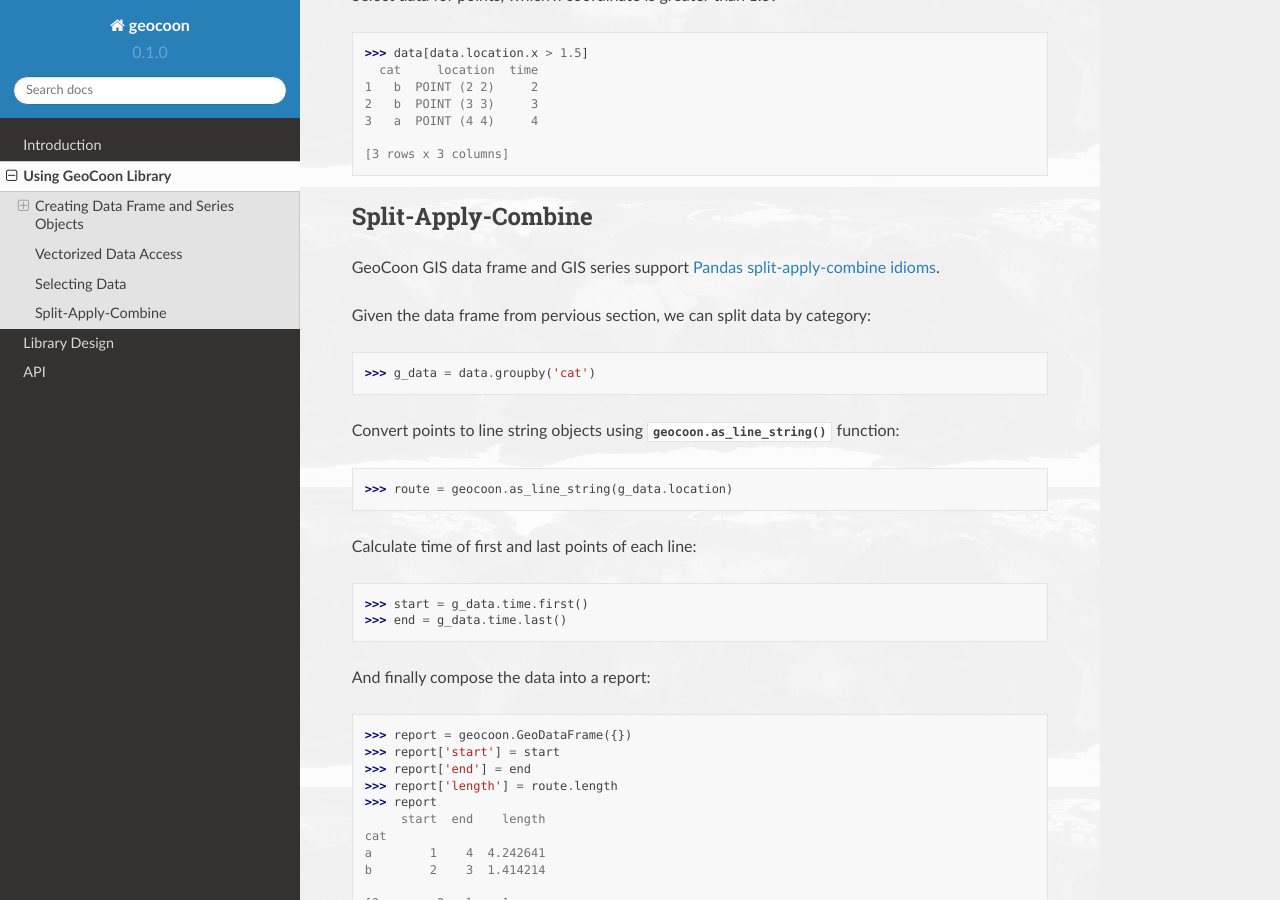
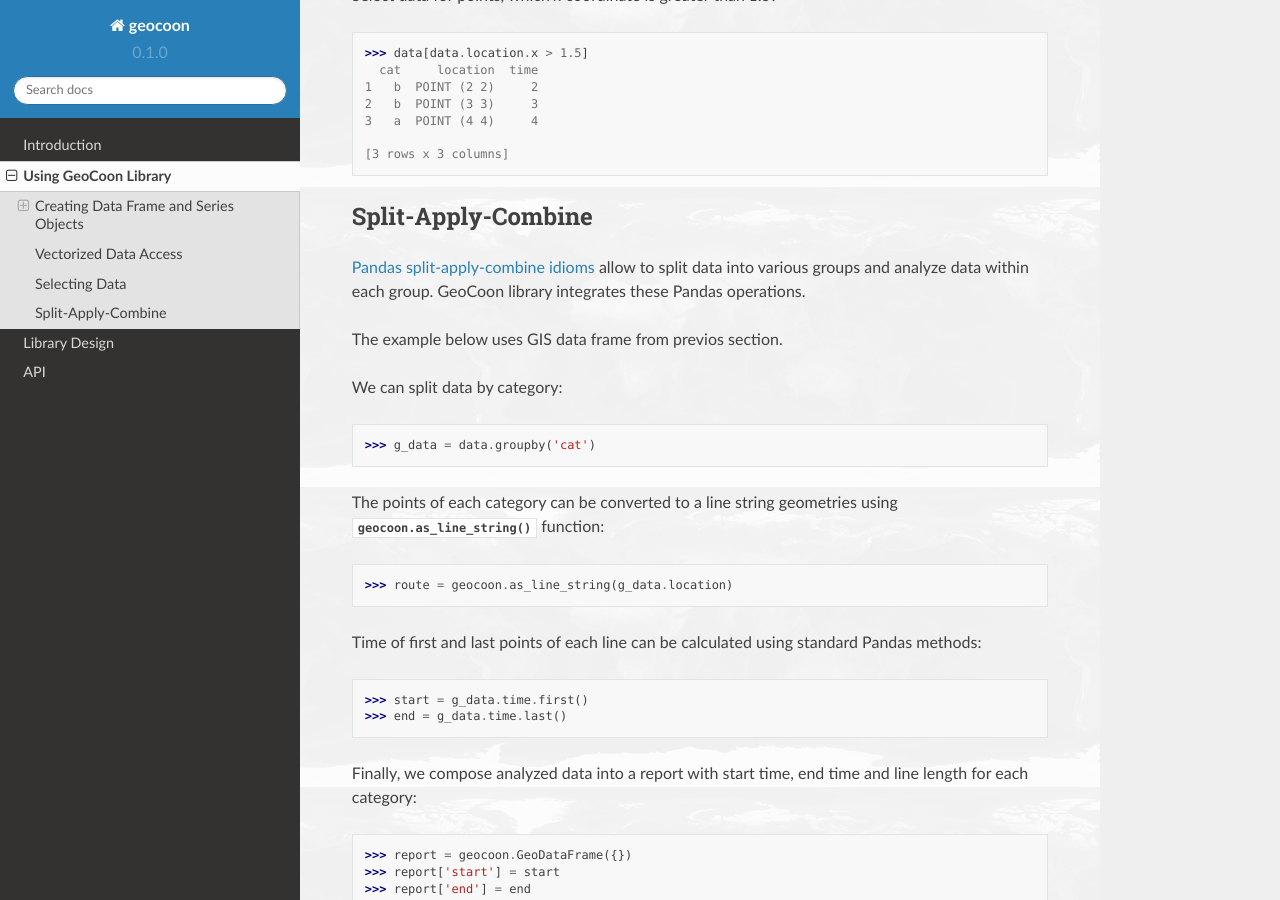
Before and after one commit to wrobell/geocoon, a Sphinx documentation site: the page built from doc/usage.rst, in a window 1280 px wide and 900 px high, scrolled down 3713 px. Built offline with Sphinx 7.4.7 and the Read the Docs theme 2.0.0, drawn with Linux system fonts in a browser that asks for light colours; pages that are not in the unit, such as notebooks, are missing from menus.

Commit message:
- improvements to the split-apply-combine section of the documentation

```diff
--- a/doc/usage.rst
+++ b/doc/usage.rst
@@ -182,24 +182,29 @@
 
 Split-Apply-Combine
 -------------------
-GeoCoon GIS data frame and GIS series support
-`Pandas split-apply-combine idioms <http://pandas.pydata.org/pandas-docs/stable/groupby.html>`_.
+`Pandas split-apply-combine idioms <http://pandas.pydata.org/pandas-docs/stable/groupby.html>`_
+allow to split data into various groups and analyze data within each group.
+GeoCoon library integrates these Pandas operations.
 
-Given the data frame from pervious section, we can split data by category::
+The example below uses GIS data frame from previos section.
+
+We can split data by category::
 
     >>> g_data = data.groupby('cat')
 
-Convert points to line string objects using
-:py:func:`geocoon.as_line_string` function::
+The points of each category can be converted to a line string geometries
+using :py:func:`geocoon.as_line_string` function::
 
     >>> route = geocoon.as_line_string(g_data.location)
 
-Calculate time of first and last points of each line::
+Time of first and last points of each line can be calculated using standard
+Pandas methods::
 
     >>> start = g_data.time.first()
     >>> end = g_data.time.last()
 
-And finally compose the data into a report::
+Finally, we compose analyzed data into a report with start time, end time
+and line length for each category::
 
     >>> report = geocoon.GeoDataFrame({})
     >>> report['start'] = start
```
